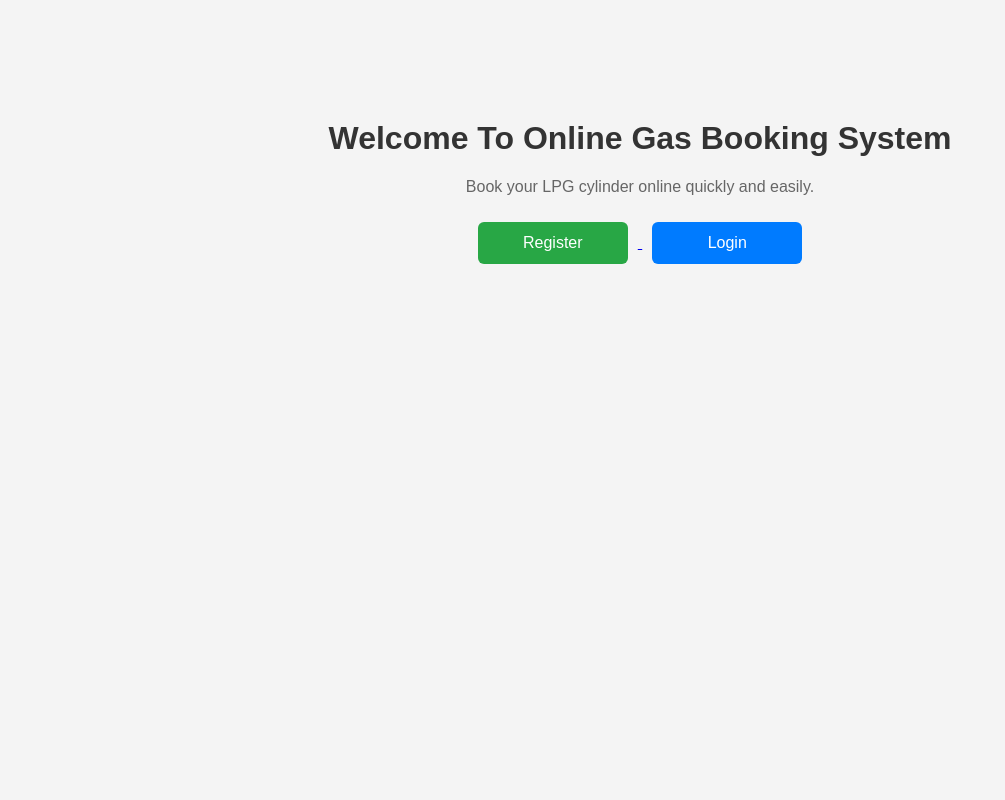
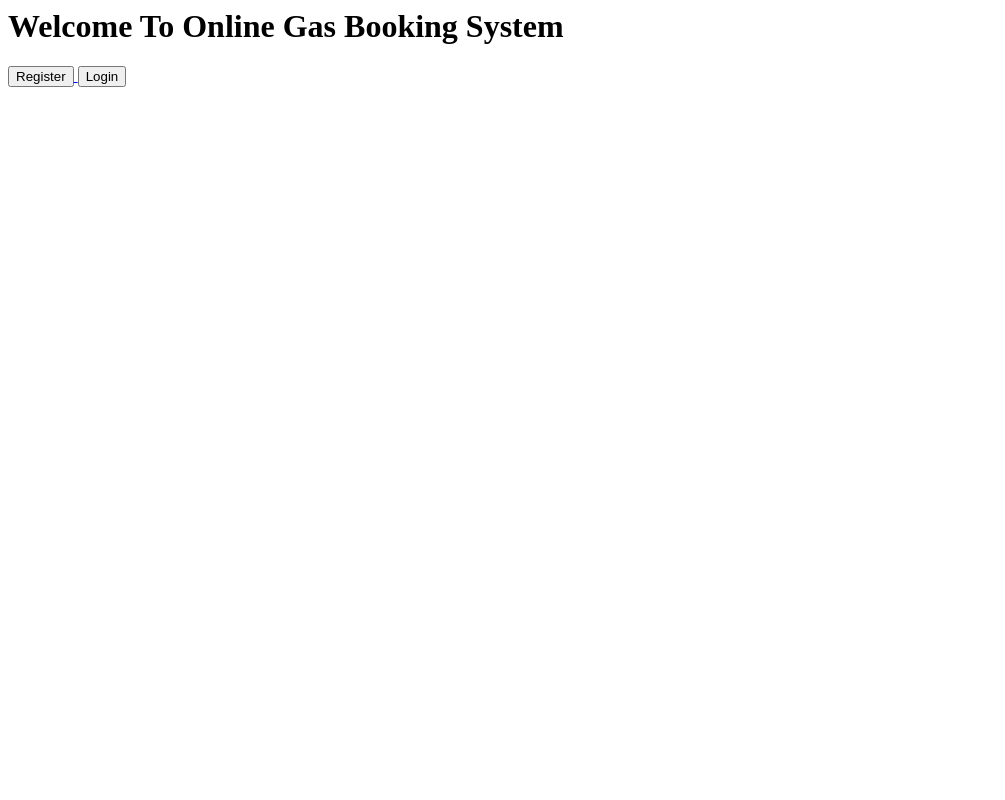
Before and after one commit to shravanikenchu-web/Online-Gas-Booking-System, a Python web app: template templates/01_index.html in a window 1280 px wide. Shown: the whole page, without its empty margins (0-1005 px from the left). Run offline with Jinja, Linux system fonts and the light colour scheme; the template is opened without the code that fills it, so the values that code supplies are empty.

Commit message:
Update 01_index.html

```diff
--- a/templates/01_index.html
+++ b/templates/01_index.html
@@ -1,68 +1,24 @@
-<!DOCTYPE html>
+<! DOCTYPE html>
 <html>
+
 <head>
-    <title>Online Gas Booking System</title>
 
-    <link rel="stylesheet" href="{{ url_for('static', filename='style.css') }}">
-
-    <style>
-        body {
-            font-family: Arial;
-            background: #f4f4f4;
-            text-align: center;
-            margin: 0;
-        }
-
-        .container {
-            margin-top: 120px;
-        }
-
-        h1 {
-            color: #333;
-        }
-
-        p {
-            color: #666;
-        }
-
-        button {
-            width: 150px;
-            padding: 12px;
-            margin: 10px;
-            border: none;
-            color: white;
-            cursor: pointer;
-            border-radius: 6px;
-            font-size: 16px;
-        }
-
-        .register {
-            background: #28a745;
-        }
-
-        .login {
-            background: #007bff;
-        }
-    </style>
+<title>Online Gas Booking System</title>
 
 </head>
 
 <body>
 
-<div class="container">
+<h1>Welcome To Online Gas Booking System</h1>
 
-    <h1>Welcome To Online Gas Booking System</h1>
-    <p>Book your LPG cylinder online quickly and easily.</p>
+<a href="/register">
+<button>Register</button>
+</a>
 
-    <a href="/register">
-        <button class="register">Register</button>
-    </a>
-
-    <a href="/login">
-        <button class="login">Login</button>
-    </a>
-
-</div>
+<a href="/login">
+<button>Login</button>
+</a>
 
 </body>
+
 </html>
```
